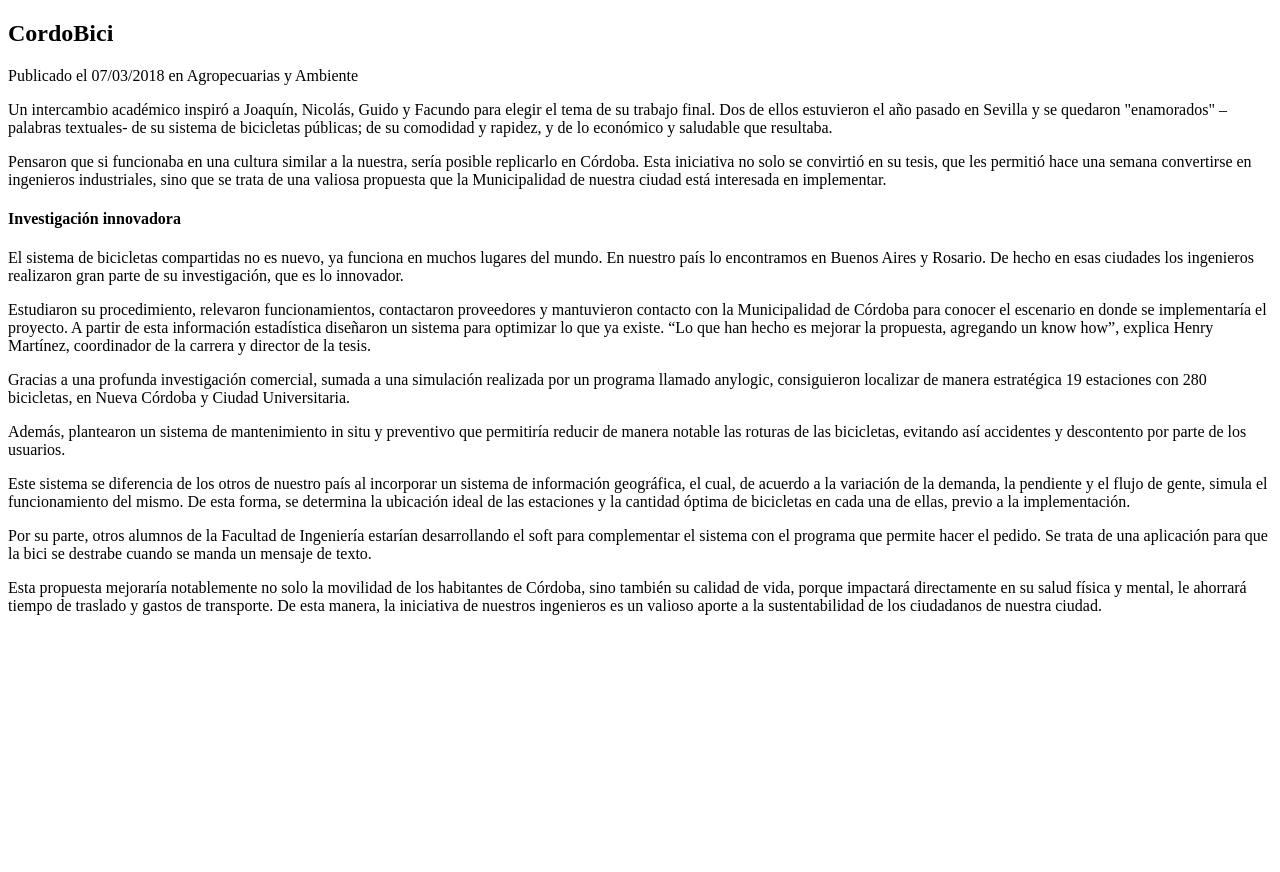
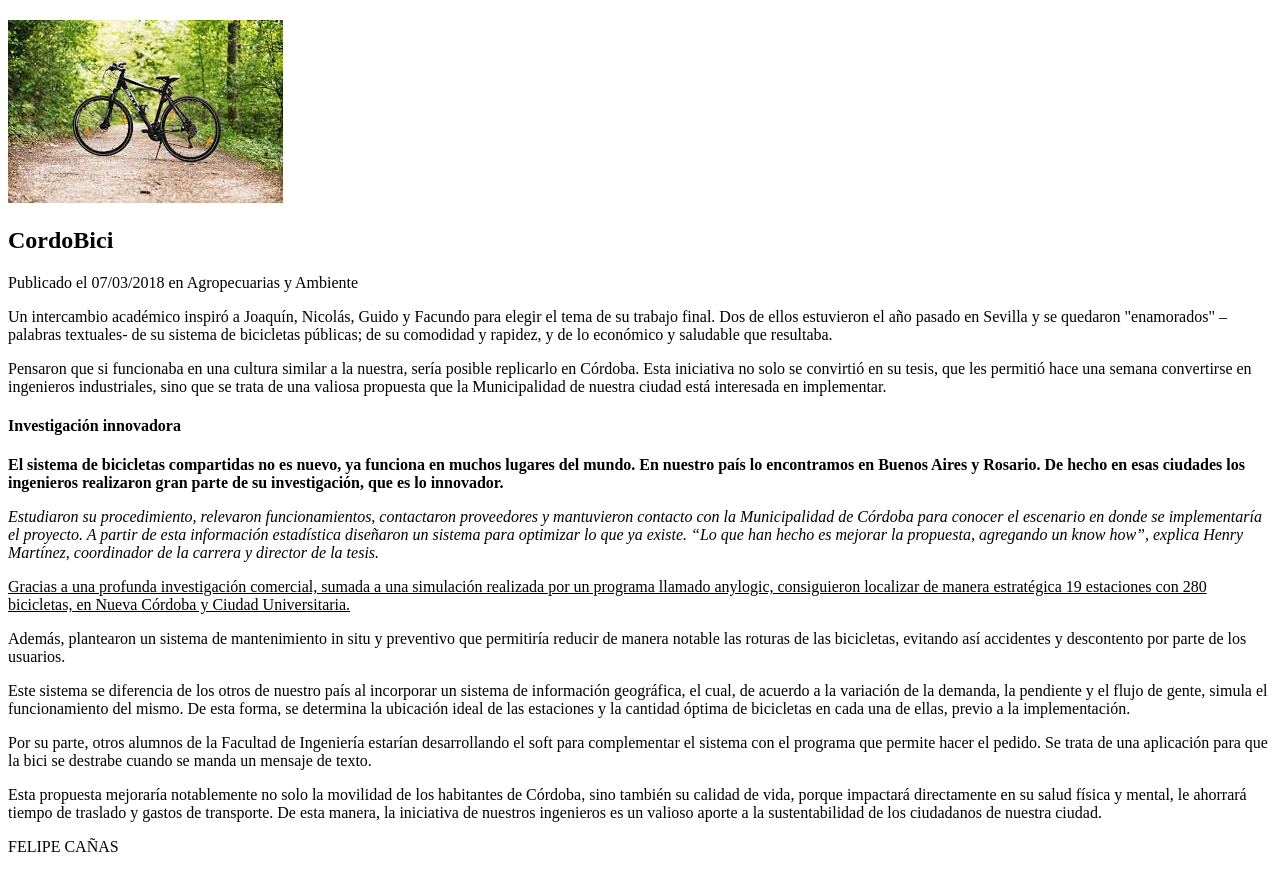
Before and after one commit to UCC-LabCompu2/ejercicios2022-felipecanias, a plain HTML site: page Ejercicios-HTML/ej_noticia.html in a window 1280 px wide. Shown: the part 60-932 px from the top of the page. Before the commit the page ends 800 px from the top, so only its background shows below. Drawn offline with Linux system fonts and the light colour scheme.

Commit message:
Actualizacion ejercicios

```diff
--- a/Ejercicios-HTML/ej_noticia.html
+++ b/Ejercicios-HTML/ej_noticia.html
@@ -9,12 +9,10 @@
 <!--Separe la noticia en parrafos-->
 <header>
    <h1><b>Diario On-line</b> </h1>
+    <img src="imagenes/descargar.jpg">
 </header>
-
-
+<section>
     <h2>CordoBici </h2>
-
-
 <p>
     Publicado el 07/03/2018 en Agropecuarias y Ambiente
 </p>
@@ -36,32 +34,32 @@
 
 
 
-    <h4>Investigación innovadora</h4>
+    <h4><b>Investigación innovadora</b></h4>
 
 
 
             <p>
-                El sistema de bicicletas compartidas no es nuevo, ya funciona en muchos lugares del mundo. En nuestro país
+                <b>El sistema de bicicletas compartidas no es nuevo, ya funciona en muchos lugares del mundo. En nuestro país
                 lo encontramos en Buenos Aires y Rosario. De hecho en esas ciudades los ingenieros realizaron gran parte de
-                su investigación, que es lo innovador.
+                su investigación, que es lo innovador.</b>
             </p>
 
 
 
             <p>
-                Estudiaron su procedimiento, relevaron funcionamientos, contactaron proveedores y mantuvieron contacto con
+                <i>Estudiaron su procedimiento, relevaron funcionamientos, contactaron proveedores y mantuvieron contacto con
                 la Municipalidad de Córdoba para conocer el escenario en donde se implementaría el proyecto.  A partir de
                 esta información estadística diseñaron un sistema para optimizar lo que ya existe. “Lo que han hecho es
                 mejorar la propuesta, agregando un know how”, explica Henry Martínez, coordinador de la carrera y director
-                de la tesis.
+                de la tesis.</i>
             </p>
 
 
 
             <p>
-                Gracias a una profunda investigación comercial, sumada a una simulación realizada por un programa llamado
+                <u>Gracias a una profunda investigación comercial, sumada a una simulación realizada por un programa llamado
                 anylogic, consiguieron localizar de manera estratégica 19 estaciones con 280 bicicletas, en Nueva Córdoba y
-                Ciudad Universitaria.
+                Ciudad Universitaria.</u>
             </p>
 
 
@@ -96,6 +94,11 @@
                 y gastos de transporte. De esta manera, la iniciativa de nuestros ingenieros es un valioso aporte a la
                 sustentabilidad de los ciudadanos de nuestra ciudad.
             </p>
+</section>
+
+<footer>
+    <p>FELIPE CAÑAS</p><x></x>
+</footer>
 
 
 </body>
```
Also changed, not shown: Ejercicios-CSS/ej_columnas.html (+20 -0 lines), Ejercicios-CSS/ej_cv.html (+12 -1 lines), Ejercicios-CSS/ej_leyes.html (+11 -1 lines), Ejercicios-HTML/imagenes/descargar.jpg (added).
